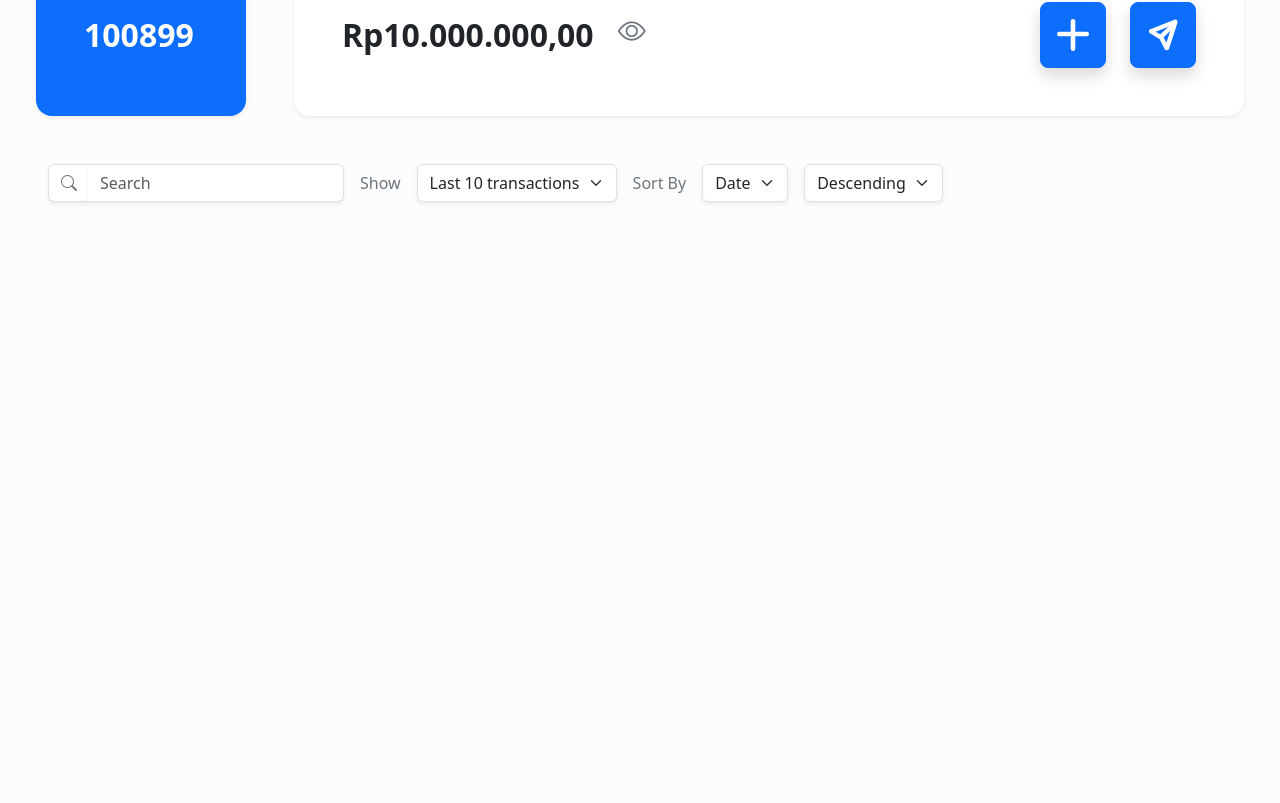
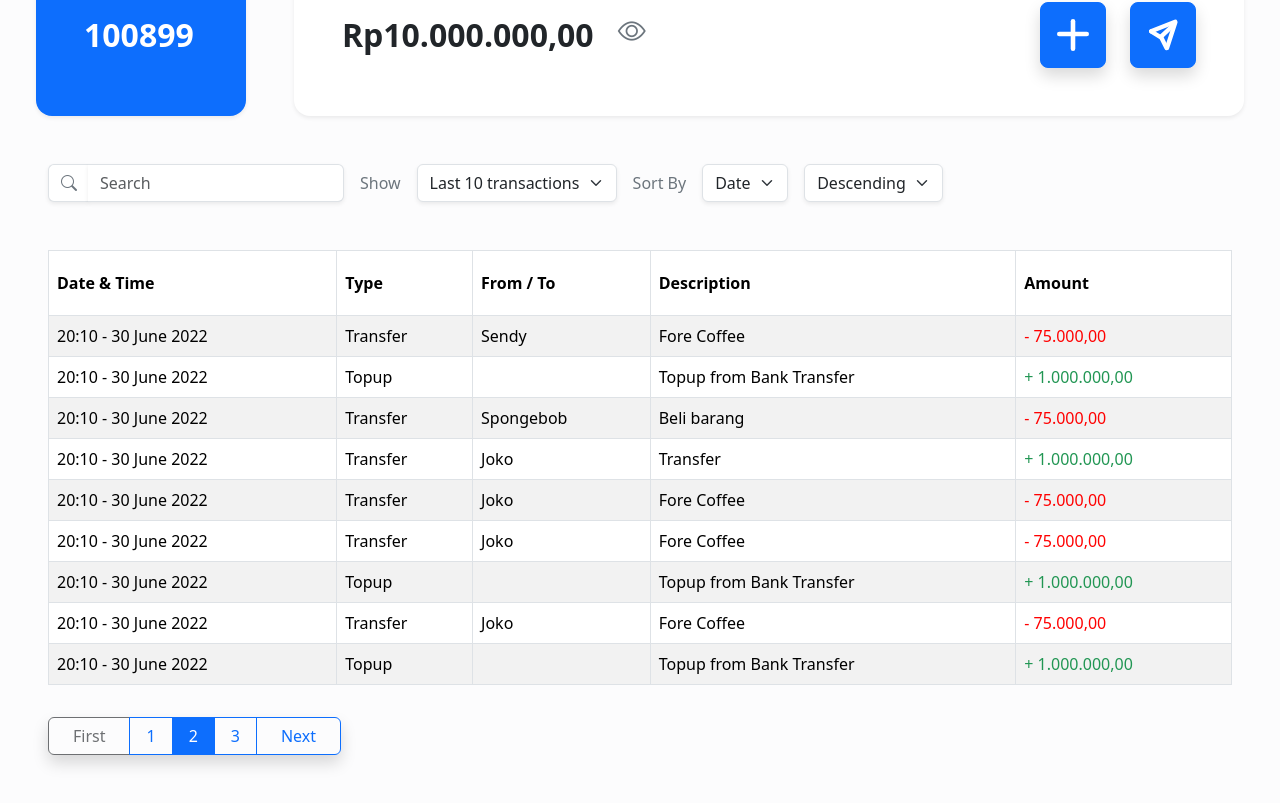
Before and after one commit to naufalmuafi/walled, a React (Vite) app: page / in a window 1280 px wide. Shown: the part 420-1223 px from the top of the page. Before the commit the page ends 800 px from the top, so only its background shows below. Built offline with nearby package versions, Linux system fonts and the light colour scheme.

Commit message:
feat: PageNavButton and Table

```diff
--- /dev/null
+++ b/src/components/Transactions.jsx
@@ -0,0 +1,95 @@
+import React from "react";
+import TableFilter from "./common/TableFilter";
+import PageNavButton from "./common/PageNavButton";
+import "../styles/Transactions.css";
+
+function Transactions() {
+    return (
+        <>
+            <TableFilter />
+
+            <div className="container-fluid px-5">
+                <table className="table table-striped table-hover table-responsive table-bordered">
+                    <thead className="thead-light">
+                        <tr>
+                            <th scope="col">Date & Time</th>
+                            <th scope="col">Type</th>
+                            <th scope="col">From / To</th>
+                            <th scope="col">Description</th>
+                            <th scope="col">Amount</th>
+                        </tr>
+                    </thead>
+                    <tbody>
+                        <tr>
+                            <td>20:10 - 30 June 2022</td>
+                            <td>Transfer</td>
+                            <td>Sendy</td>
+                            <td>Fore Coffee</td>
+                            <td className="negative">- 75.000,00</td>
+                        </tr>
+                        <tr>
+                            <td>20:10 - 30 June 2022</td>
+                            <td>Topup</td>
+                            <td></td>
+                            <td>Topup from Bank Transfer</td>
+                            <td className="positive">+ 1.000.000,00</td>
+                        </tr>
+                        <tr>
+                            <td>20:10 - 30 June 2022</td>
+                            <td>Transfer</td>
+                            <td>Spongebob</td>
+                            <td>Beli barang</td>
+                            <td className="negative">- 75.000,00</td>
+                        </tr>
+                        <tr>
+                            <td>20:10 - 30 June 2022</td>
+                            <td>Transfer</td>
+                            <td>Joko</td>
+                            <td>Transfer</td>
+                            <td className="positive">+ 1.000.000,00</td>
+                        </tr>
+                        <tr>
+                            <td>20:10 - 30 June 2022</td>
+                            <td>Transfer</td>
+                            <td>Joko</td>
+                            <td>Fore Coffee</td>
+                            <td className="negative">- 75.000,00</td>
+                        </tr>
+                        <tr>
+                            <td>20:10 - 30 June 2022</td>
+                            <td>Transfer</td>
+                            <td>Joko</td>
+                            <td>Fore Coffee</td>
+                            <td className="negative">- 75.000,00</td>
+                        </tr>
+                        <tr>
+                            <td>20:10 - 30 June 2022</td>
+                            <td>Topup</td>
+                            <td></td>
+                            <td>Topup from Bank Transfer</td>
+                            <td className="positive">+ 1.000.000,00</td>
+                        </tr>
+                        <tr>
+                            <td>20:10 - 30 June 2022</td>
+                            <td>Transfer</td>
+                            <td>Joko</td>
+                            <td>Fore Coffee</td>
+                            <td className="negative">- 75.000,00</td>
+                        </tr>
+                        <tr>
+                            <td>20:10 - 30 June 2022</td>
+                            <td>Topup</td>
+                            <td></td>
+                            <td>Topup from Bank Transfer</td>
+                            <td className="positive">+ 1.000.000,00</td>
+                        </tr>
+                    </tbody>
+                </table>
+            </div>
+
+            <PageNavButton />
+        </>
+    );
+}
+
+export default Transactions;
--- /dev/null
+++ b/src/components/common/PageNavButton.jsx
@@ -0,0 +1,30 @@
+import React from "react";
+
+function PageNavButton() {
+    return (
+        <div className="container-fluid p-5 pt-3">
+            <div class="btn-group shadow" role="group">
+                <button type="button" class="btn btn-outline px-4 disabled">
+                    First
+                </button>
+                <button type="button" class="btn btn-outline-primary px-3">
+                    1
+                </button>
+                <button
+                    type="button"
+                    class="btn btn-outline-primary px-3 active"
+                >
+                    2
+                </button>
+                <button type="button" class="btn btn-outline-primary px-3">
+                    3
+                </button>
+                <button type="button" class="btn btn-outline-primary px-4">
+                    Next
+                </button>
+            </div>
+        </div>
+    );
+}
+
+export default PageNavButton;
--- a/src/components/common/TableFilter.jsx
+++ b/src/components/common/TableFilter.jsx
@@ -5,12 +5,7 @@ function TableFilter() {
         <div className="Tablefilter container-fluid p-5">
             <form className="row row-cols-lg-auto g-3 align-items-center">
                 <div className="col-12">
-                    <label
-                        class="visually-hidden"
-                        for="inlineFormInputGroupSearch"
-                    >
-                        Username
-                    </label>
+                    <label className="visually-hidden">Username</label>
                     <div className="input-group">
                         <div className="input-group-text shadow-sm border-end-0 bg-white">
                             <i className="bi bi-search text-secondary"></i>
@@ -24,10 +19,7 @@ function TableFilter() {
                 </div>
 
                 <div className="col-auto">
-                    <label
-                        className="col-form-label text-secondary"
-                        for="inlineFormSelectShow"
-                    >
+                    <label className="col-form-label text-secondary">
                         Show
                     </label>
                 </div>
@@ -37,19 +29,14 @@ function TableFilter() {
                         className="form-select shadow-sm"
                         id="inlineFormSelectShow"
                     >
-                        <option value="10" selected>
-                            Last 10 transactions
-                        </option>
+                        <option defaultValue="10">Last 10 transactions</option>
                         <option value="20">Last 20 transactions</option>
                         <option value="30">Last 30 transactions</option>
                     </select>
                 </div>
 
                 <div className="col-auto">
-                    <label
-                        className="col-form-label text-secondary"
-                        for="inlineFormSelectSortBy"
-                    >
+                    <label className="col-form-label text-secondary">
                         Sort By
                     </label>
                 </div>
@@ -59,27 +46,18 @@ function TableFilter() {
                         className="form-select shadow-sm"
                         id="inlineFormSelectSortBy"
                     >
-                        <option value="date" selected>
-                            Date
-                        </option>
+                        <option defaultValue="date">Date</option>
                         <option value="type">Type</option>
                     </select>
                 </div>
 
                 <div className="col-12">
-                    <label
-                        className="visually-hidden"
-                        for="inlineFormSelectOrder"
-                    >
-                        Order
-                    </label>
+                    <label className="visually-hidden">Order</label>
                     <select
                         className="form-select shadow-sm"
                         id="inlineFormSelectOrder"
                     >
-                        <option value="descending" selected>
-                            Descending
-                        </option>
+                        <option defaultValue="descending">Descending</option>
                         <option value="ascending">Ascending</option>
                     </select>
                 </div>
--- a/src/pages/Home.jsx
+++ b/src/pages/Home.jsx
@@ -3,9 +3,9 @@ import React from "react";
 import Navbar from "../components/common/Navbar";
 import Hero from "../components/Hero";
 import Account from "../components/Account";
-import TableFilter from "../components/common/TableFilter";
 
 import "../styles/hero.css";
+import Transactions from "../components/Transactions";
 
 function Home() {
     return (
@@ -13,7 +13,7 @@ function Home() {
             <Navbar />
             <Hero />
             <Account />
-            <TableFilter />
+            <Transactions />
         </div>
     );
 }
--- /dev/null
+++ b/src/styles/Transactions.css
@@ -0,0 +1,15 @@
+table {
+    padding: 6px;
+}
+
+table thead th {
+    line-height: 3;
+}
+
+table .positive {
+    color: #219653;
+}
+
+table .negative {
+    color: red;
+}
```
